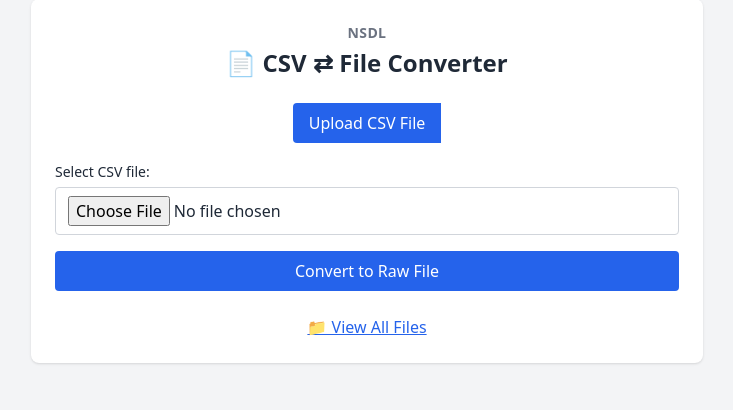
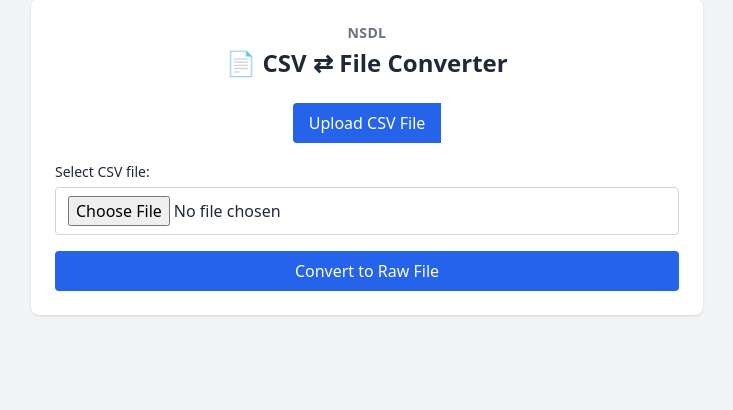
Before and after one commit to Gopalojha22/raw-file-converter, a Flask app: page / in a window 1280 px wide. Shown: the part 25-435 px from the top of the page, without its empty margins (273-1006 px from the left). Run offline with Flask 3, Linux system fonts and the light colour scheme; some libraries are stand-ins or nearby versions.

Commit message:
update files storage

```diff
--- a/app.py
+++ b/app.py
@@ -149,6 +149,10 @@
             except Exception:
                 return f"Invalid Dt format: {row_dict['Dt']}"
 
+    # --- Get file ID first ---
+    file_id_int = get_next_file_id()
+    file_id = str(file_id_int).zfill(5)
+
     # --- Naming and header per requirements ---
     todays_date = datetime.now().strftime('%d%m%Y')
 
@@ -228,9 +232,6 @@
     raw_content = '\n'.join(output_lines)
 
     # Save to database
-    file_id_int = get_next_file_id()
-    file_id = str(file_id_int).zfill(5)
-
     uploaded_file = UploadedFile(
         file_id=file_id,
         original_filename=file.filename,
@@ -282,15 +283,6 @@
 
     return send_from_directory(folder_path, filename, as_attachment=True)
 
-@app.route('/files')
-def list_files():
-    files = UploadedFile.query.order_by(UploadedFile.created_at.desc()).all()
-    html = '<h2>All Files</h2><table border="1"><tr><th>ID</th><th>Original</th><th>RAW File</th><th>Created</th><th>Download</th></tr>'
-    for f in files:
-        html += f'<tr><td>{f.file_id}</td><td>{f.original_filename}</td><td>{f.raw_filename}</td><td>{f.created_at}</td><td><a href="/download/reconverted/{f.raw_filename}">Download</a></td></tr>'
-    html += '</table><br><a href="/">Back to Upload</a>'
-    return html
-
 if __name__ == '__main__':
     port = int(os.environ.get('PORT', 5000))
     app.run(host='0.0.0.0', port=port, debug=False)
--- a/templates/index.html
+++ b/templates/index.html
@@ -77,13 +77,6 @@
         </form>
       </div>
 
-      <!-- View All Files Link -->
-      <div class="mt-6 text-center">
-        <a href="/files" class="text-blue-600 hover:text-blue-800 underline">
-          📁 View All Files
-        </a>
-      </div>
-
     </div>
   </body>
 </html>
```
